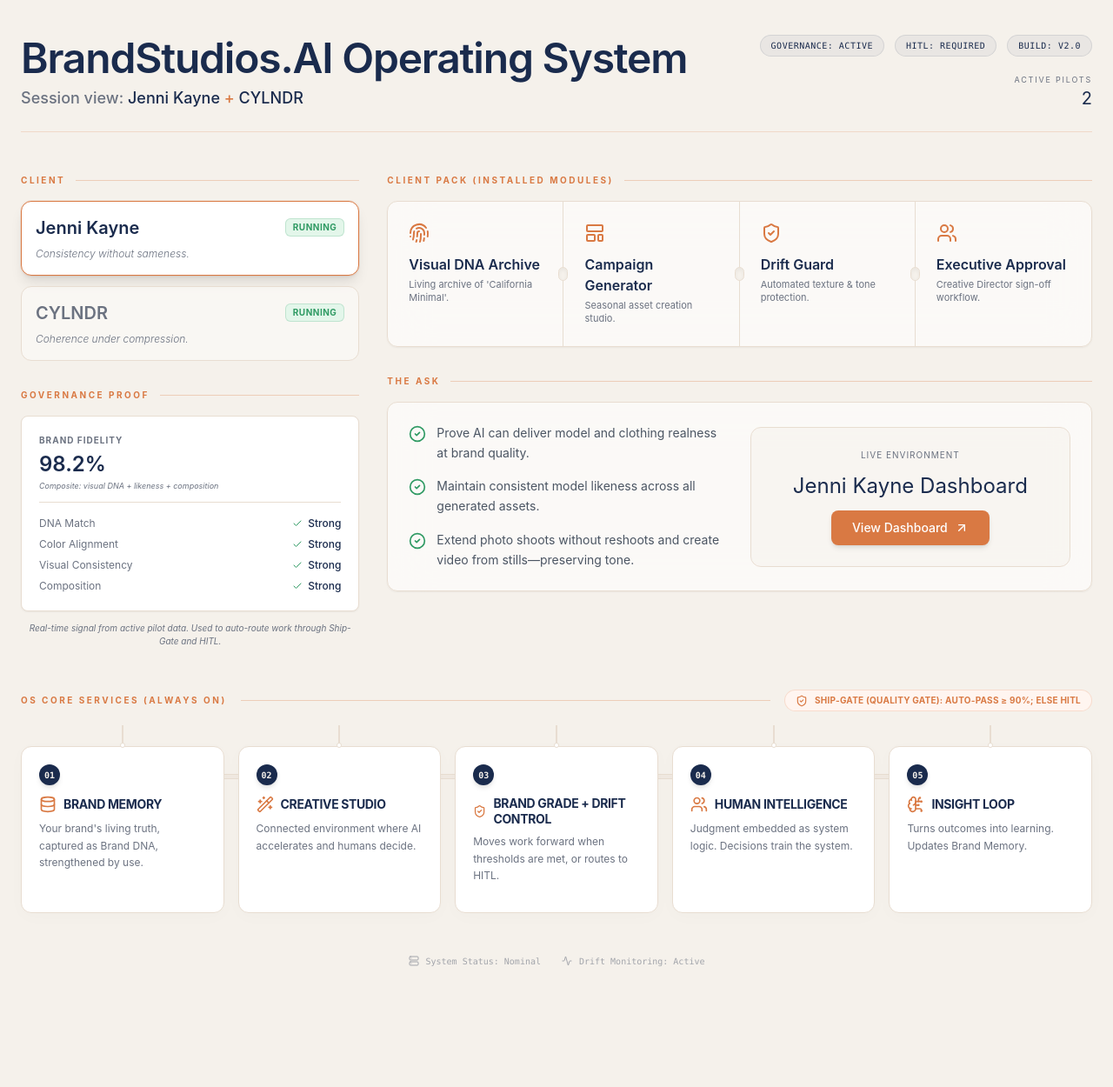
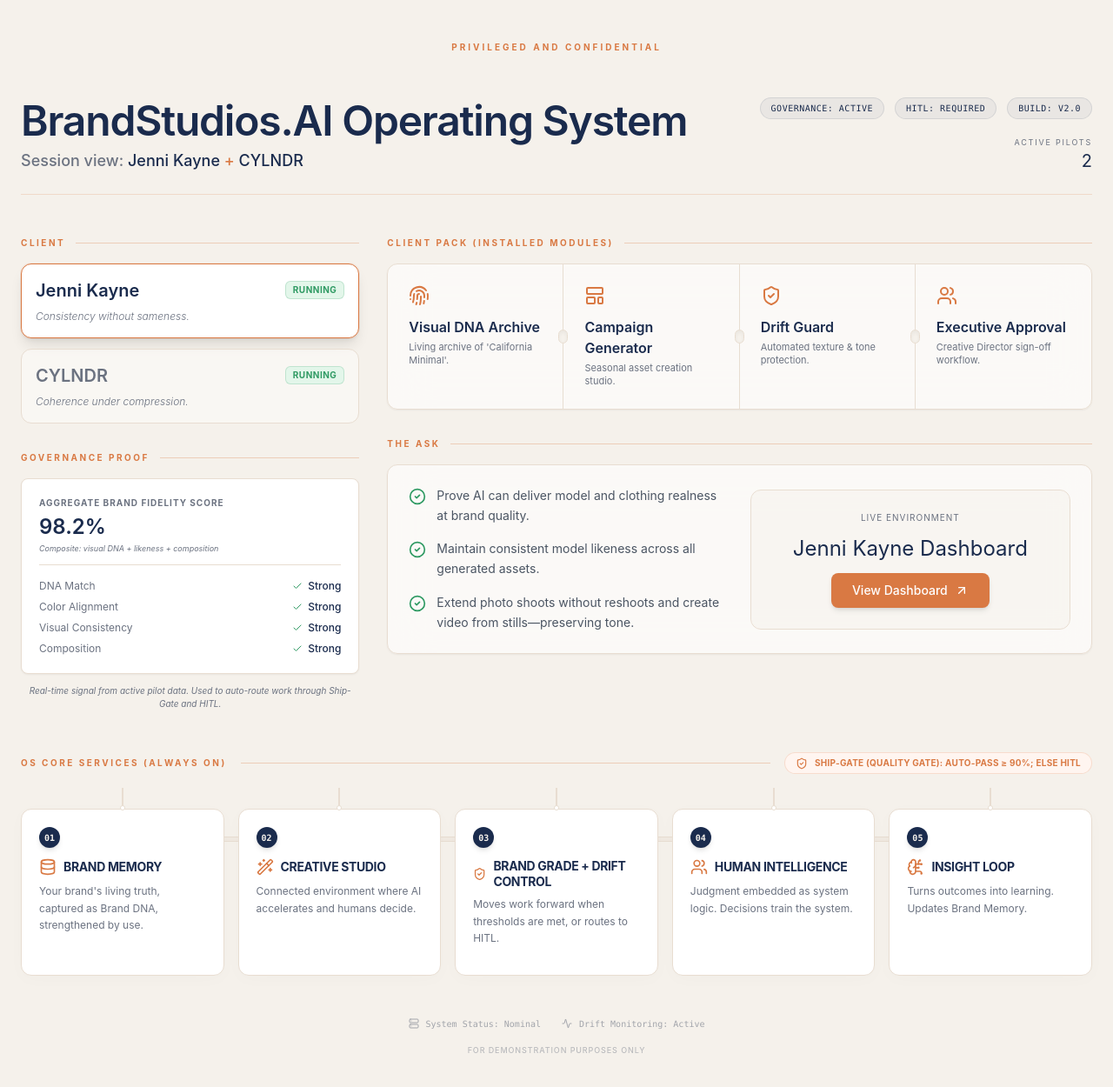
Before and after one commit to timothysepulvado/brandstudiosai_Brand_intil_slide, a Next.js app: page / in a window 1280 px wide. Shown: the top 1250 px of the page at 87% size. Built offline with nearby package versions, Linux system fonts and the light colour scheme.

Commit message:
Update BrandIntelligenceDiagram with strategic text changes

```diff
--- a/components/BrandIntelligenceDiagram.jsx
+++ b/components/BrandIntelligenceDiagram.jsx
@@ -120,7 +120,7 @@
     <div className="bg-white rounded-lg border border-[#E8DDD1] p-5 shadow-sm">
       <div className="flex justify-between items-center mb-4 border-b border-[#E8DDD1] pb-3">
         <div>
-          <div className="text-[10px] uppercase tracking-widest text-[#6B7280] font-bold">Brand Fidelity</div>
+          <div className="text-[10px] uppercase tracking-widest text-[#6B7280] font-bold">Aggregate Brand Fidelity Score</div>
           <div className="text-2xl font-display font-semibold text-[#1a2b4d] mt-1">{client.brandFidelity}</div>
           <div className="text-[9px] text-[#6B7280] mt-0.5 italic">Composite: visual DNA + likeness + composition</div>
         </div>
@@ -195,6 +195,10 @@
   return (
     <div className="min-h-screen w-full bg-[#F5F1EB] text-[#1a2b4d] font-sans selection:bg-[#D97943]/20 pb-20">
       <div className="mx-auto max-w-7xl px-6 py-10 space-y-12">
+
+        <div className="text-center mb-2">
+          <span className="text-[10px] uppercase tracking-[0.3em] text-[#D97943] font-bold">Privileged and Confidential</span>
+        </div>
 
         {/* HEADER: OS Console Style */}
         <header className="flex flex-col lg:flex-row lg:items-end justify-between gap-6 border-b border-[#D97943]/20 pb-6">
@@ -400,7 +404,8 @@
             </div>
           </div>
 
-          <div className="mt-12 flex justify-center items-center gap-6 opacity-60">
+          <div className="mt-12 flex flex-col justify-center items-center gap-4 opacity-60">
+            <div className="flex justify-center gap-6">
               <div className="flex items-center gap-2">
                 <Server className="w-3 h-3 text-[#6B7280]" />
                 <span className="text-[10px] text-[#6B7280] font-mono">System Status: Nominal</span>
@@ -410,6 +415,8 @@
                 <span className="text-[10px] text-[#6B7280] font-mono">Drift Monitoring: Active</span>
               </div>
             </div>
+            <span className="text-[9px] uppercase tracking-widest text-[#6B7280]/70 font-medium">For Demonstration Purposes Only</span>
+          </div>
         </div>
 
       </div>
```
Lines whose indentation alone changed are shown as unchanged.
